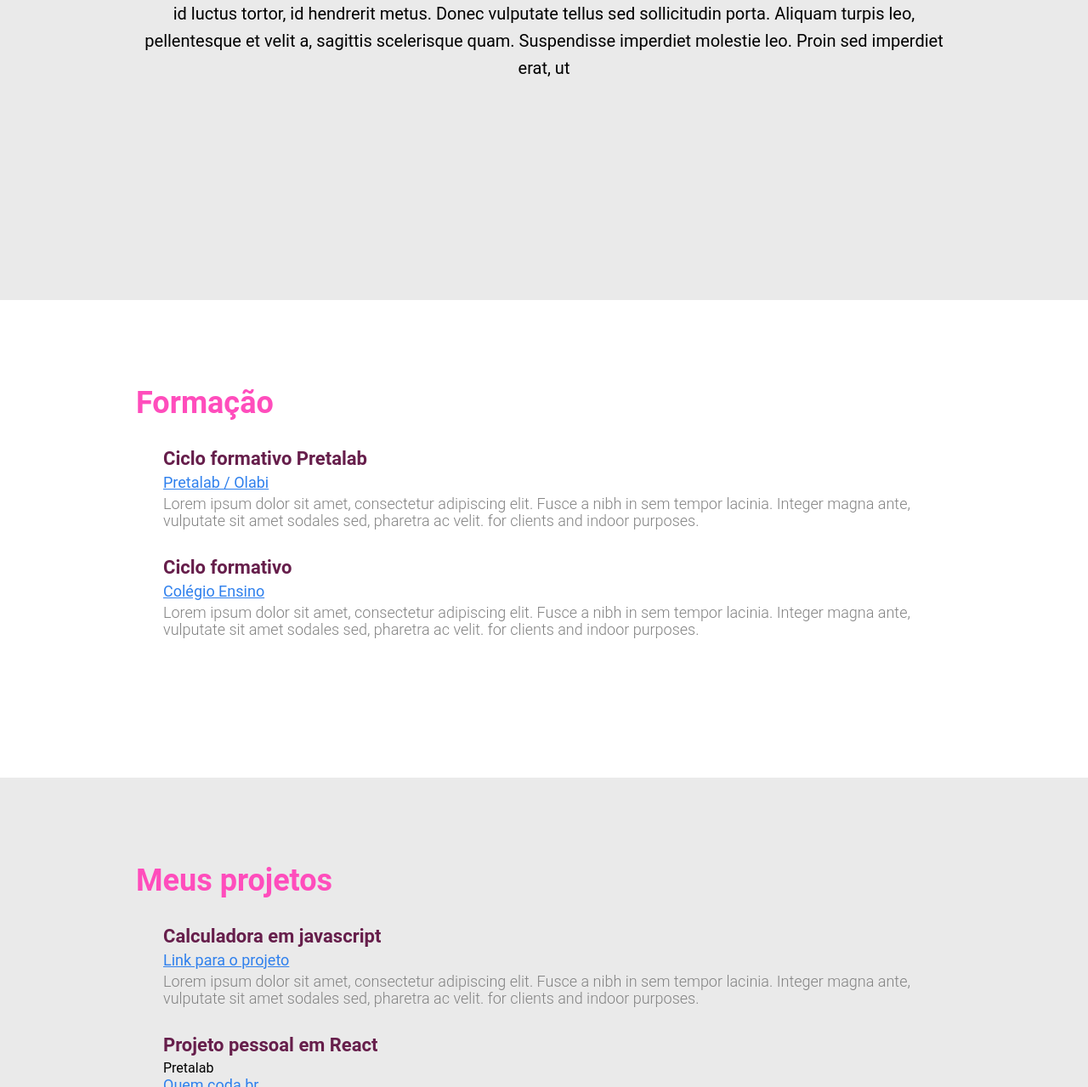
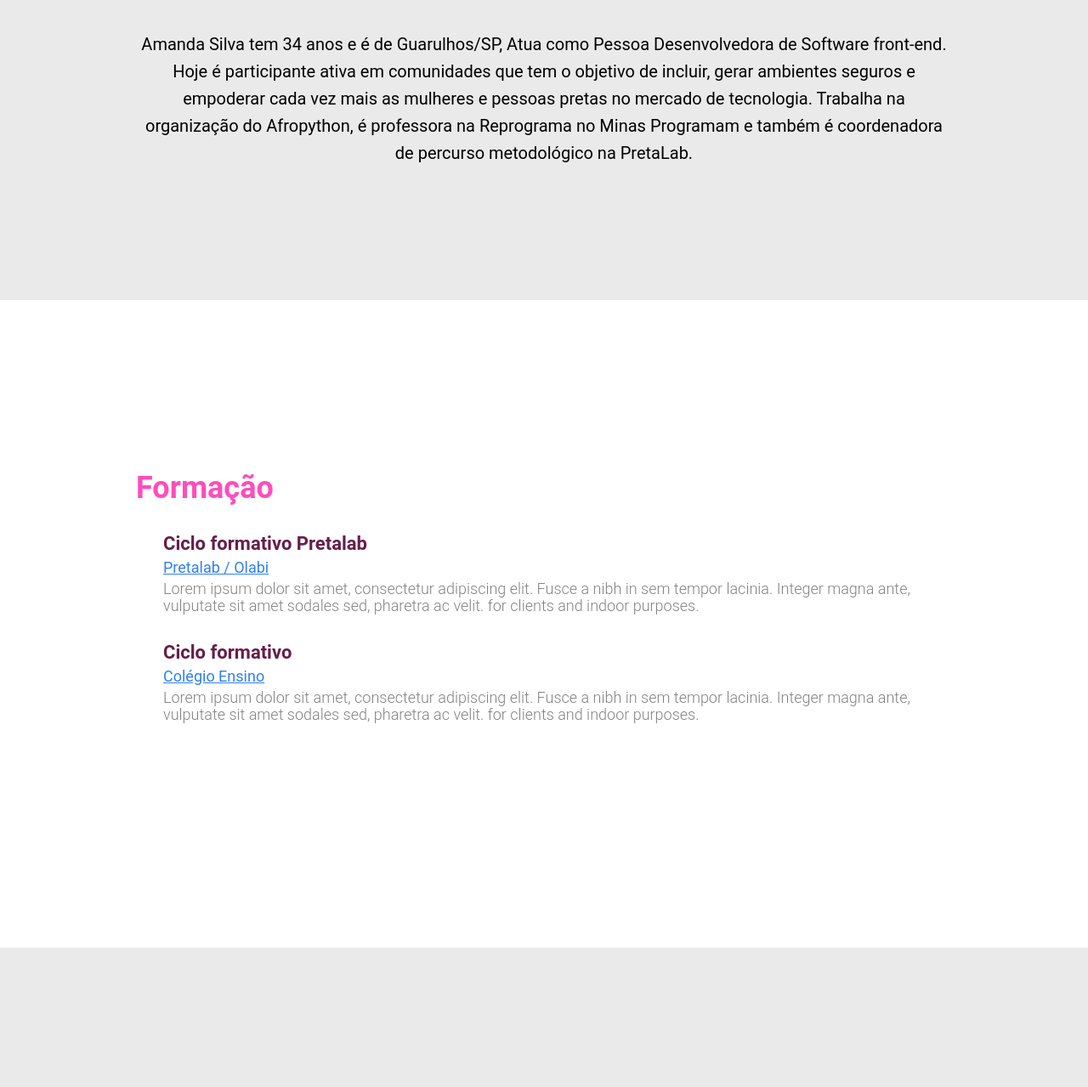
Before and after one commit to asilvaolabi/portfolio-amanda-silva-pretalab, a plain HTML site: page index.html in a window 1280 px wide. Shown: the part 447-1726 px from the top of the page at 85% size. Drawn offline with Linux system fonts and the light colour scheme.

Commit message:
alterações finais meu projeto

```diff
--- a/index.html
+++ b/index.html
@@ -22,7 +22,7 @@
                    <a href="#formacao">Formação</a>
                </li>
                <li>
-                   <a href="#portfolio">Portfólio</a>
+                   <a href="#portfolio">Meus projetos</a>
                </li>
                <li>
                    <a href="#contato">Contato</a>
@@ -36,7 +36,6 @@
    <main>
        <!-- O Section faz parte da semântica, de criar e separar as sessões do nosso site -->
        <section class="principal">
-           <!-- O article quer dizer que estamos criando um trecho do nosso site, que é independente de outros trechos/partes do nosso site -->
            <div class="subcontainer-principal container">
                <div>
                    <img src="img/foto-perfil.jpeg">
@@ -46,14 +45,16 @@
                    <h2 class="profissao">Desenvolvedora Front-end</h2>
                </div>
                <div class="texto-sobre">
-                   Lorem ipsum dolor sit amet, consectetur adipiscing elit. Fusce a nibh in sem tempor lacinia. Integer magna ante, vulputate sit amet sodales sed, pharetra ac velit. In hac habitasse platea dictumst. Nulla facilisi. Nulla id luctus tortor, id hendrerit
-                   metus. Donec vulputate tellus sed sollicitudin porta. Aliquam turpis leo, pellentesque et velit a, sagittis scelerisque quam. Suspendisse imperdiet molestie leo. Proin sed imperdiet erat, ut
+                Amanda Silva tem 34 anos e é de Guarulhos/SP, Atua como Pessoa Desenvolvedora de Software front-end.
+                Hoje é participante ativa em comunidades que tem o objetivo de incluir, gerar ambientes seguros e
+                empoderar cada vez mais as mulheres e pessoas pretas no mercado de tecnologia. Trabalha na organização do Afropython,
+                é professora na Reprograma no Minas Programam e também é coordenadora de percurso metodológico na PretaLab.
                </div>
            </div>
        </section>
 
-       <section id="formacao">
-               <div class="container article-lista">
+       <section class="formacao" id="formacao">
+               <div class="container section-lista">
                    <div>
                        <h3 class="topico-principal" >Formação</h3>
                    </div>
@@ -74,8 +75,8 @@
                </div>
        </section>
 
-       <section class="wrapper-portfolio" id="portfolio">
-           <article class="container article-lista">
+       <section class="projetos" id="portfolio">
+           <div class="container section-lista">
                <div>
                    <h3 class="topico-principal">Meus projetos</h3>
                </div>
@@ -84,23 +85,28 @@
                        <li>
                            <p class="lista-titulo">Calculadora em javascript</p>
                            <a href="#" target="_blank" class="lista-local"> Link para o projeto</a>
-                           <p class="lista-descricao">Lorem ipsum dolor sit amet, consectetur adipiscing elit. Fusce a nibh in sem tempor lacinia. Integer magna ante, vulputate sit amet sodales sed, pharetra ac velit. for clients and indoor purposes.</p>
+                           <p class="lista-descricao">
+                            Projeto desenvolvido durante o Ciclo Formativo Básico, da Pretalab com a finalidade de aprimorar os
+                            conhecimentos em ferramentas de desenvolvimento Web - HTML e CSS.
+                           </p>
                        </li>
                        <li>
                            <p class="lista-titulo">Projeto pessoal em React</p>
-                           <p class="subtitulo-lista">Pretalab</p>
-                           <a href="https://www.pretalab.com/report-quem-coda" target="_blank" class="lista-local">Quem coda br</a>
-                           <p class="lista-descricao">Lorem ipsum dolor sit amet, consectetur adipiscing elit. Fusce a nibh in sem tempor lacinia. Integer magna ante, vulputate sit amet sodales sed, pharetra ac velit. for clients and indoor purposes.</p>
+                           <a href="#" target="_blank" class="lista-local">Link para o projeto</a>
+                           <p class="lista-descricao">
+                            Projeto desenvolvido durante o Ciclo Formativo Básico, da Pretalab com a finalidade de aprimorar
+                            os conhecimentos em ferramentas de desenvolvimento Web - HTML e CSS.
+                          </p>
                        </li>
                    </ul>
                </div>
-           </article>
+            </div>
        </section>
    </main>
 
     <!-- O Footer faz parte da semântica, de criar o rodapé do site -->
     <footer class="footer" id="contato">
-        <div class="container">
+        <div class="container-footer ">
             <ul class="lista-footer">
                 <li>
                     <i class="fas fa-envelope-square estilo-icon"></i><a href="mailto:amanda.adgti@gmail.com" target="_blank"class="links">amanda.adgti@gmail.com</a>
--- a/style.css
+++ b/style.css
@@ -51,9 +51,6 @@ li {
     text-decoration: inherit;
 }
 
-
-/*Continuar daqui */
-
 .principal{
     height: 100vh;
     display: flex;
@@ -66,6 +63,7 @@ centro do browser. O container é invisível. */
 .container {
     margin-right: auto; /*uma margem automática para todos os lados*/
     margin-left: auto; /**/
+    margin-top: 200px;
     max-width: 960px; /*largura maxima*/
     padding-right: 10px; /* Espaçamento direito*/
     padding-left: 10px; /*Espaçamento esquerdo*/
@@ -103,10 +101,9 @@ centro do browser. O container é invisível. */
 }
 
 
-.article-lista {
+.section-lista {
     display: flex;
-    margin-top: 100px;
-    margin-bottom: 100px;
+    margin-bottom: 200px;
     flex-direction: column;
 }
 .lista-item {
@@ -137,16 +134,31 @@ centro do browser. O container é invisível. */
     font-weight: 300;
 }
 
-.wrapper-portfolio {
+.formacao {
+    background-color: #fff;
+    display: flex;
+    flex-direction: column;
+}
+
+.projetos {
     background-color: #EAEAEA;
     display: flex;
     flex-direction: column;
 }
 
 /* Rodapé */
+.container-footer {
+    margin-right: auto; /*uma margem automática para todos os lados*/
+    margin-left: auto; /**/
+    max-width: 960px; /*largura maxima*/
+    padding-right: 10px; /* Espaçamento direito*/
+    padding-left: 10px; /*Espaçamento esquerdo*/
+    width: 100%; /*largura*/
+}
+
 .footer {
     background-color: #724796;
-    height: 30vh;
+    height: 550px;
     display: flex;
     align-items: center;
 }
```
